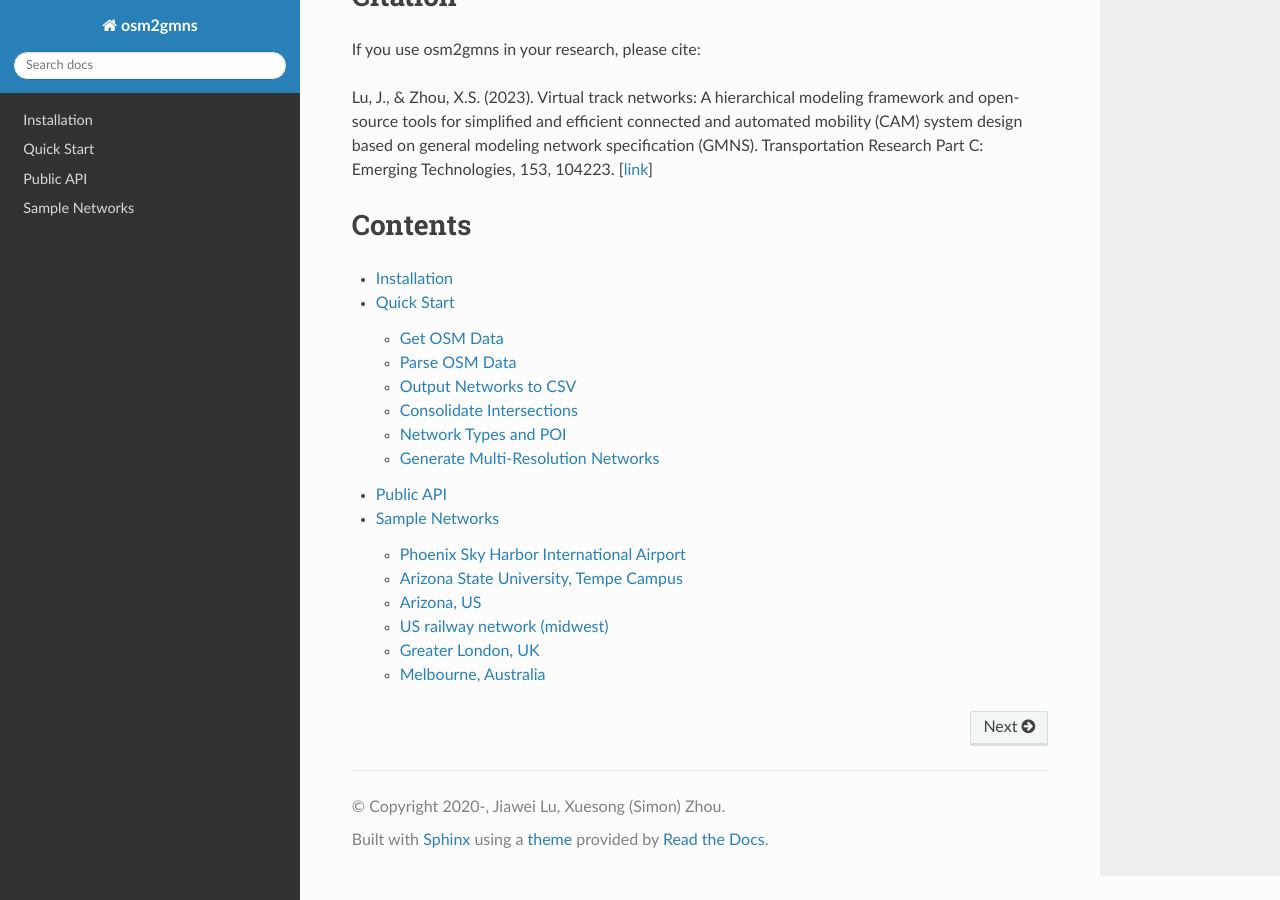
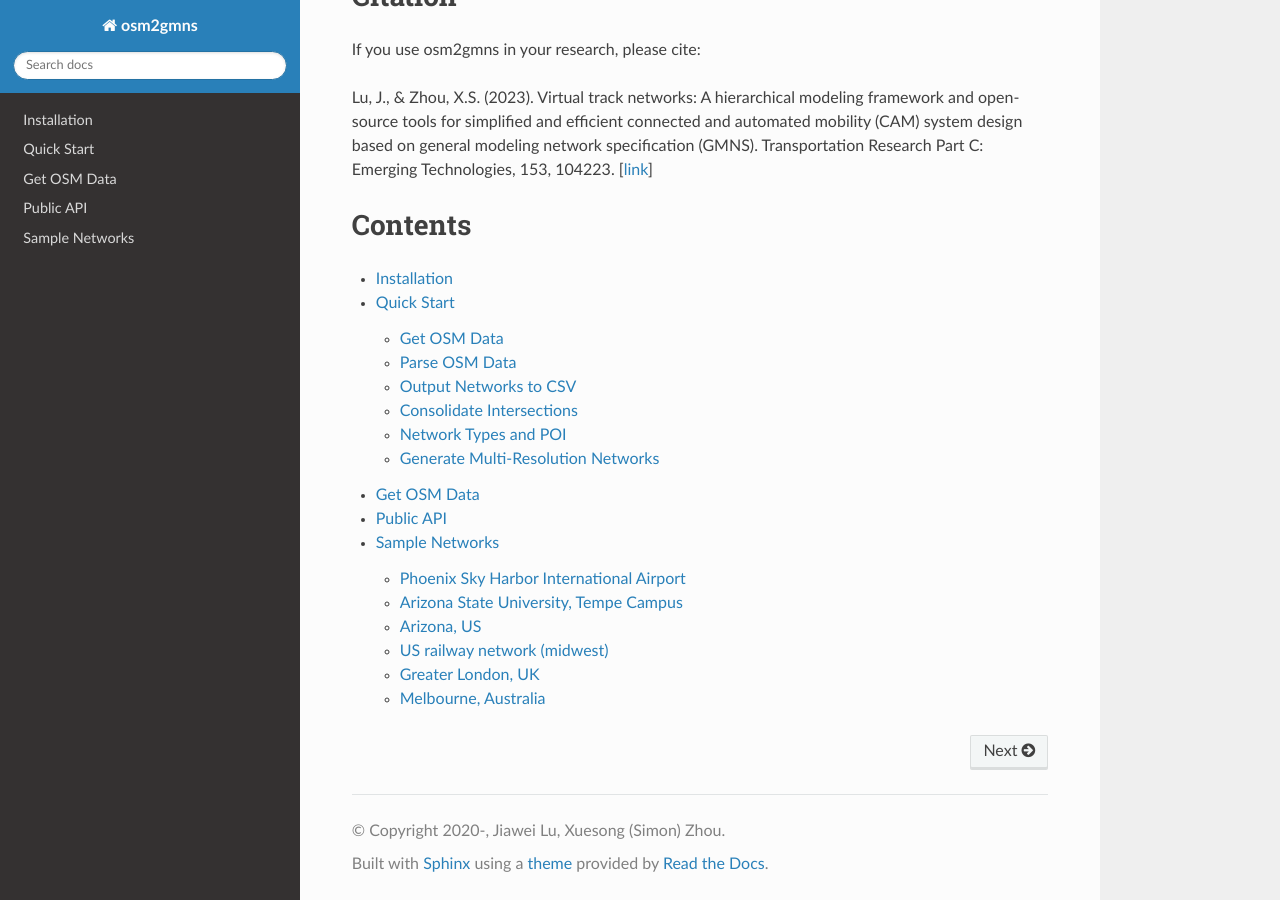
Before and after one commit to jiawlu/OSM2GMNS, a Sphinx documentation site: the page built from docs/source/index.rst, in a window 1280 px wide and 900 px high, scrolled down 1309 px. Built offline with Sphinx 7.4.7 and the Read the Docs theme 3.1.0, drawn with Linux system fonts in a browser that asks for light colours; pages that are not in the unit, such as notebooks, are missing from menus.

Commit message:
add section link

```diff
--- a/docs/source/get-osm-data.rst
+++ b/docs/source/get-osm-data.rst
@@ -1,3 +1,5 @@
+.. _section-get-osm-data:
+
 ============
 Get OSM Data
 ============
--- a/docs/source/index.rst
+++ b/docs/source/index.rst
@@ -70,6 +70,7 @@
 
    installation
    quick-start
+   get-osm-data
    public-api
    gmns
    mrm
--- a/docs/source/quick-start.rst
+++ b/docs/source/quick-start.rst
@@ -13,7 +13,7 @@
 osm files to extract useful network information. As a result, the first step is preparing osm files.
 
 Thanks to the open-source nature of OpenStreetMap, there are lots of APIs and mirror sites that we can use to
-download osm map data. We introduce different download options in the get-osm-data section.
+download osm map data. We introduce different download options in the :ref:`section-get-osm-data` section.
 
 
 Parse OSM Data
```
